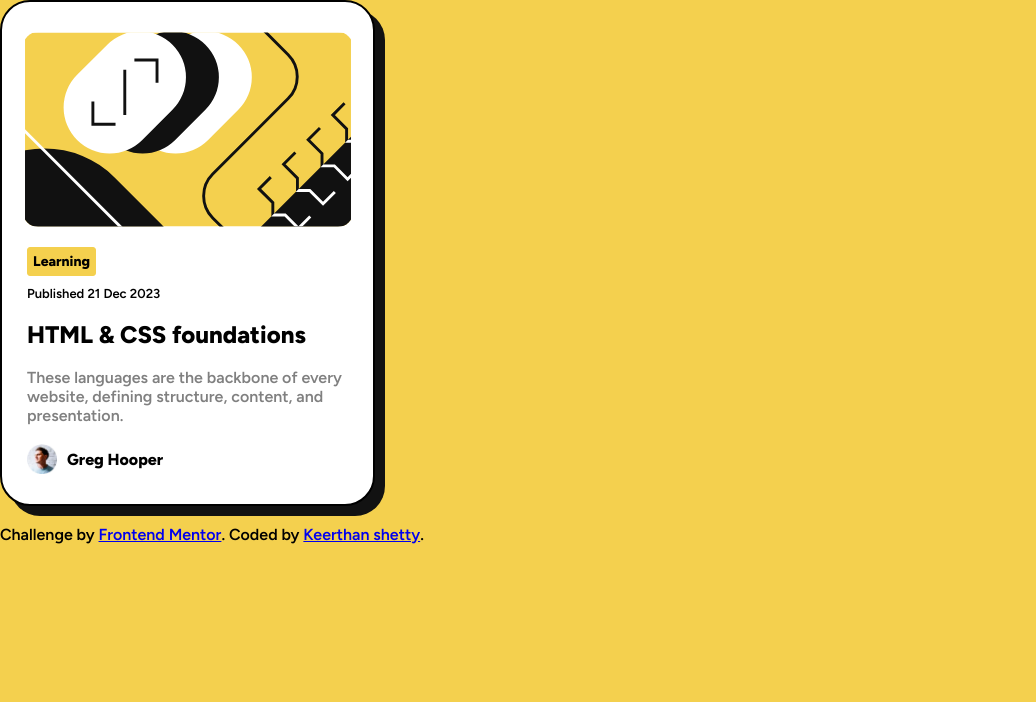
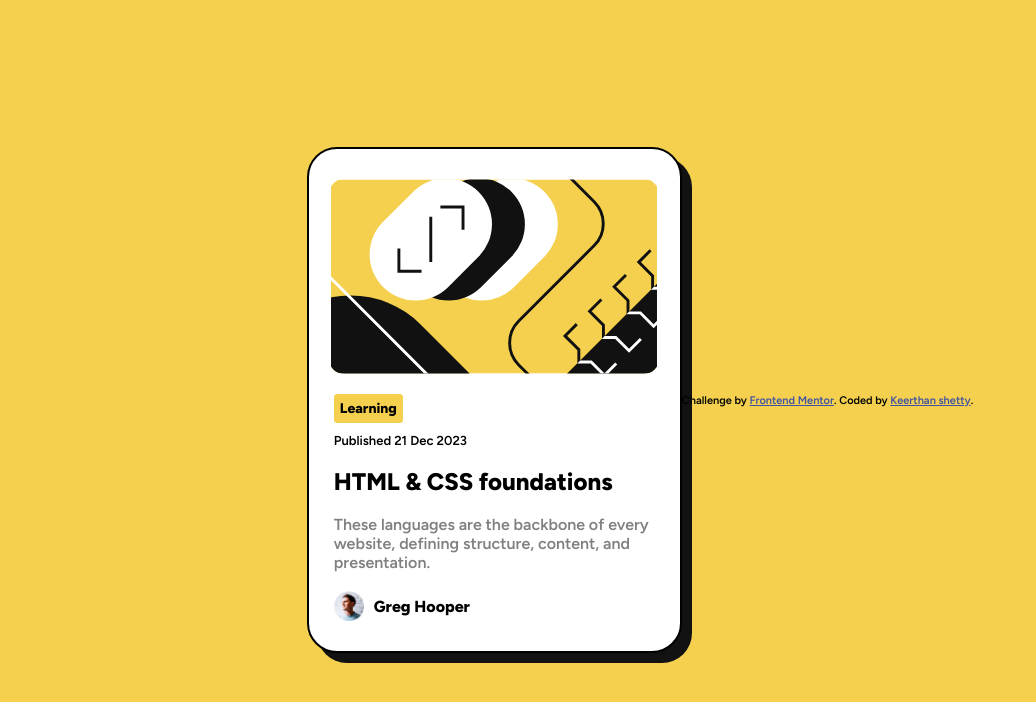
Before and after one commit to Keerthan-Shetty/Blog-preview-card-Frontend-Mentor, a plain HTML site: page index.html in a window 1280 px wide. Shown: the whole page, without its empty margins (0-1036 px from the left). Drawn offline with Linux system fonts and the light colour scheme.

Commit message:
Update style.css

```diff
--- a/style.css
+++ b/style.css
@@ -14,11 +14,11 @@
 }
 body{
     background-color: var(--Yellow);
-}
-.cardone{
+    height:100vh;
     display: flex;
+    justify-content:center;
     justify-content: center;
-    transform: translateY(25%);
+    align-items:center;
 }
 .card{
     display: flex;
@@ -75,6 +75,13 @@ h2{
 .person p{
     padding-left: 10px;
 }
+.attribution{
+    font-size: 11px;
+    text-align: center;
+}
+.attribution a{
+    color:hsl(228, 45%, 44%)
+}
 @media (max-width:400px){
     svg{
         width: 250px;
```
